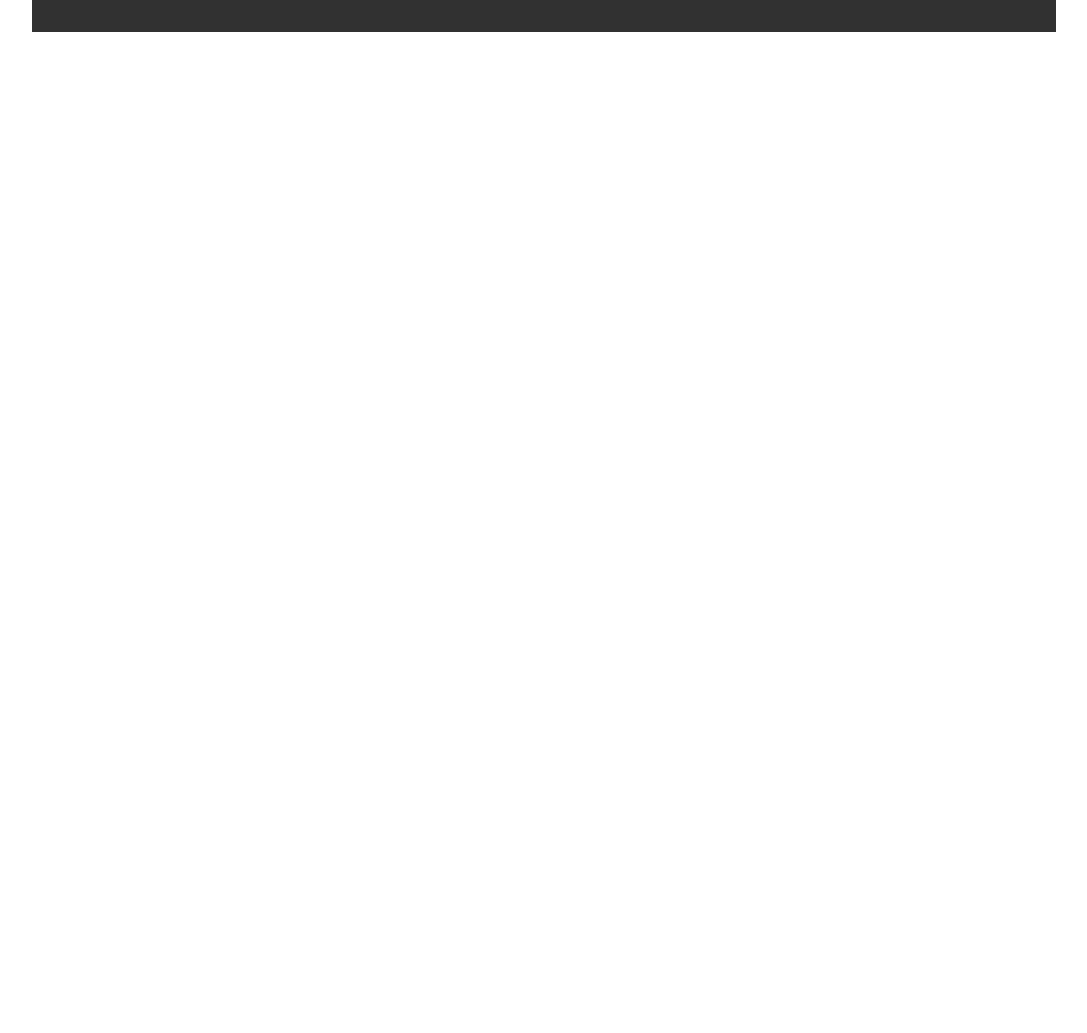
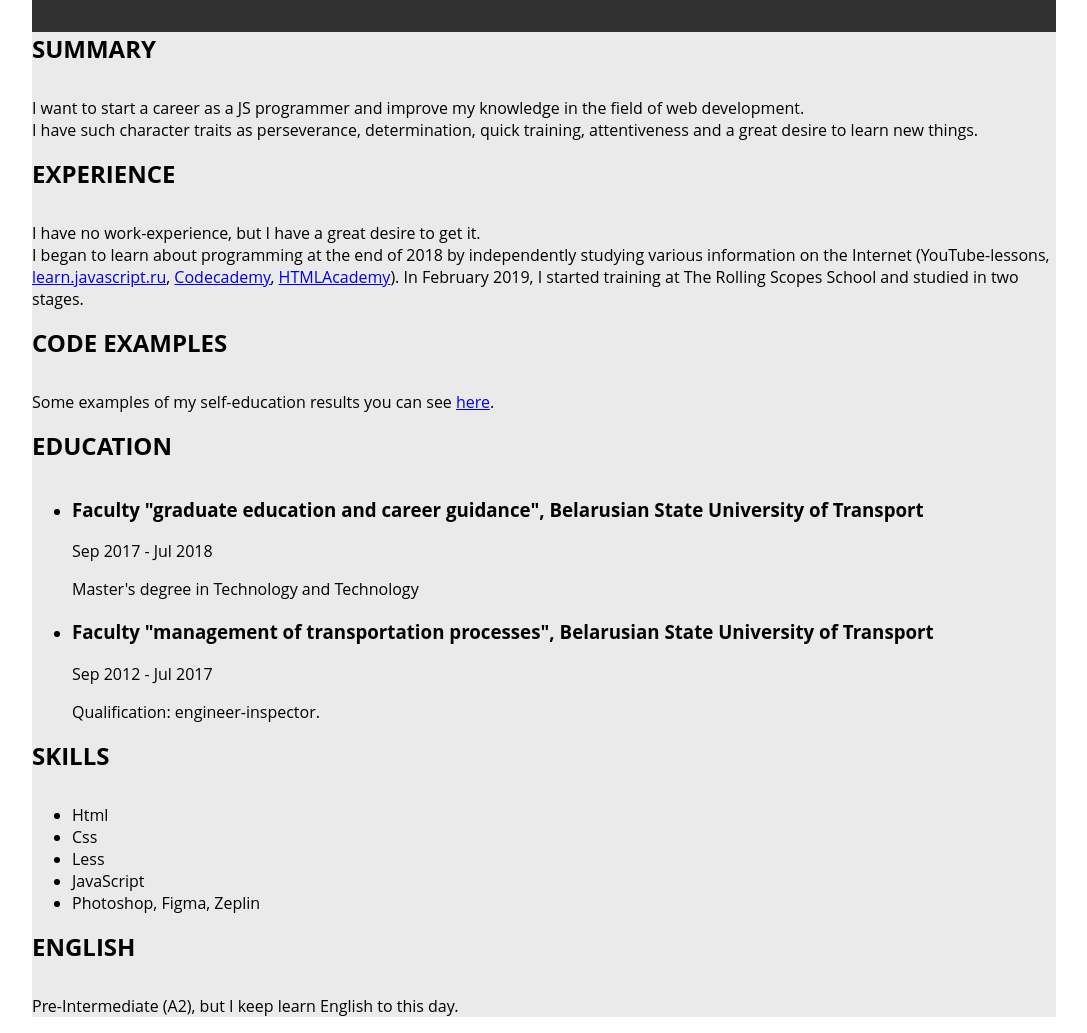
Before and after one commit to IrinaBorkina/rsschool-cv, a plain HTML site: page index.html in a window 1280 px wide. Shown: the part 500-1533 px from the top of the page, without its empty margins (96-1183 px from the left). Before the commit the page ends 800 px from the top, so only its background shows below. Drawn offline with Linux system fonts and the light colour scheme.

Commit message:
feat: add main for cv

```diff
--- a/index.html
+++ b/index.html
@@ -59,7 +59,89 @@
             </div>
         </header>
 
+        <main class="main">
+            <div class="resume-wrap">
 
+                <div class="heading-indent">
+                    <h2 class="heading heading-dark">Summary</h2>
+                    <p class="info__text">
+                        I want to start a career as a JS programmer and improve my knowledge in the field of web
+                        development.<br>
+                        I have such character traits as perseverance, determination, quick training, attentiveness and a
+                        great desire to learn new things.
+                    </p>
+                </div>
+
+                <div class="heading-indent">
+                    <h2 class="heading heading-dark">Experience</h2>
+                    <p class="info__text">I have no work-experience, but I have a great desire to get it.<br>
+                        I began to learn about programming at the end of 2018 by independently
+                        studying various information on the Internet (YouTube-lessons, <a
+                            href="http://learn.javascript.ru" target="_blank">learn.javascript.ru</a>, <a
+                            href="https://www.codecademy.com/users/IrinaBorkina/achievements"
+                            target="_blank">Codecademy</a>, <a
+                            href="https://htmlacademy.ru/profile/id891963/achievements"
+                            target="_blank">HTMLAcademy</a>). In February
+                        2019, I started training at The Rolling Scopes School and studied in two stages.</p>
+                </div>
+
+                <div class="heading-indent">
+                    <h2 class="heading heading-dark">Code Examples</h2>
+                    <p class="info__text">
+                        Some examples of my self-education results you can see <a href="https://github.com/IrinaBorkina"
+                            target="_blank">here</a>.
+                    </p>
+                </div>
+
+                <div class="heading-indent">
+                    <h2 class="heading heading-dark">Education</h2>
+                    <ul class="list">
+                        <li class="list-item list-item_non-border">
+                            <h3 class="list-item__title">Faculty "graduate education and career guidance", Belarusian
+                                State University of Transport</h3>
+                            <span class="list-item__date">Sep 2017 - Jul 2018</span>
+                            <p class="list-item__text">
+                                Master's degree in Technology and Technology
+                            </p>
+                        </li>
+                        <li class="list-item list-item_non-border">
+                            <h3 class="list-item__title">Faculty "management of transportation processes", Belarusian
+                                State University of Transport</h3>
+                            <span class="list-item__date">Sep 2012 - Jul 2017</span>
+                            <p class="list-item__text">Qualification: engineer-inspector.</p>
+                        </li>
+                    </ul>
+                </div>
+
+                <div class="heading-indent">
+                    <h2 class="heading heading-dark heading-skills">Skills</h2>
+                    <ul class="skills-list">
+                        <li class="skills-list__item">Html
+                            <div class="level level-80"></div>
+                        </li>
+                        <li class="skills-list__item">Css
+                            <div class="level level-70"></div>
+                        </li>
+                        <li class="skills-list__item">Less
+                            <div class="level level-50"></div>
+                        </li>
+                        <li class="skills-list__item">JavaScript
+                            <div class="level level-40"></div>
+                        </li>
+                        <li class="skills-list__item">Photoshop, Figma, Zeplin
+                            <div class="level level-30"></div>
+                        </li>
+                    </ul>
+                </div>
+
+                <div class="heading-indent">
+                    <h2 class="heading heading-dark">English</h2>
+                    <p class="info__text">
+                        Pre-Intermediate (A2), but I keep learn English to this day.
+                    </p>
+                </div>
+            </div>
+        </main>
     </div>
 </body>
 
```
